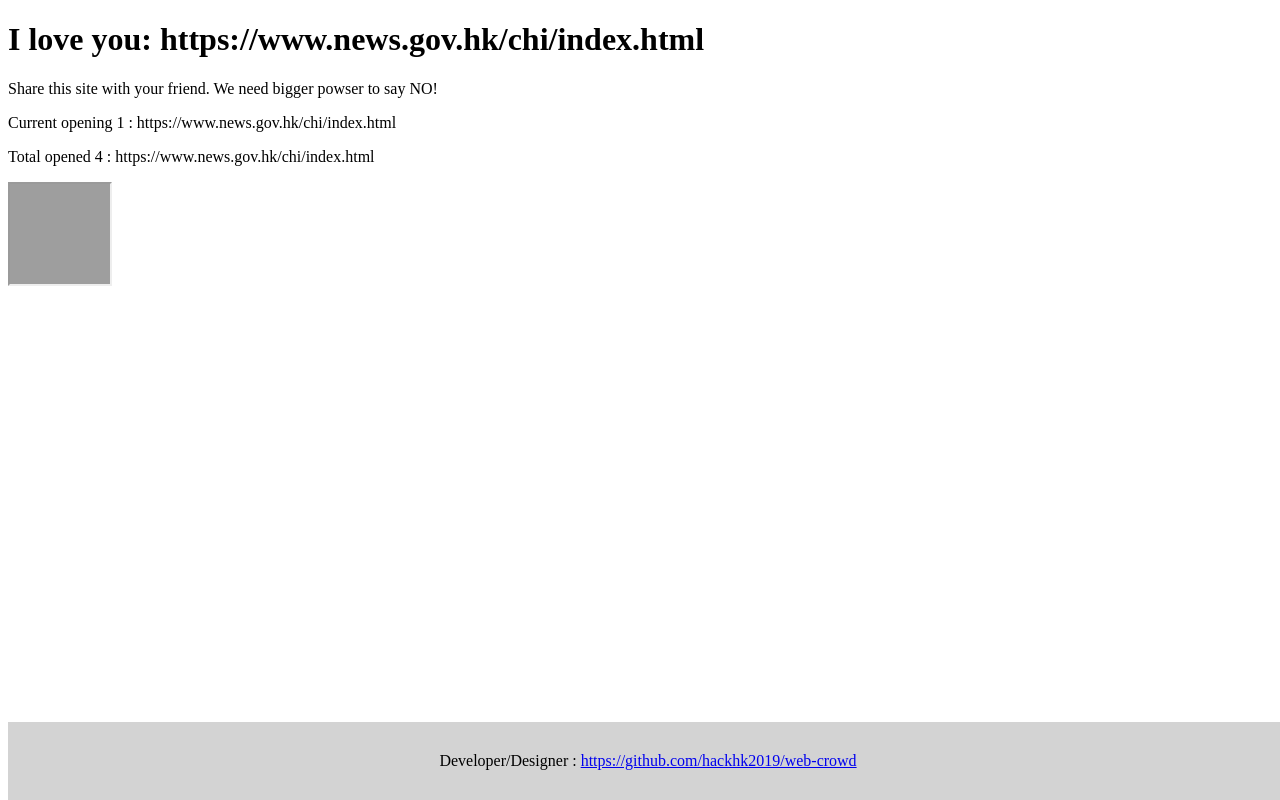
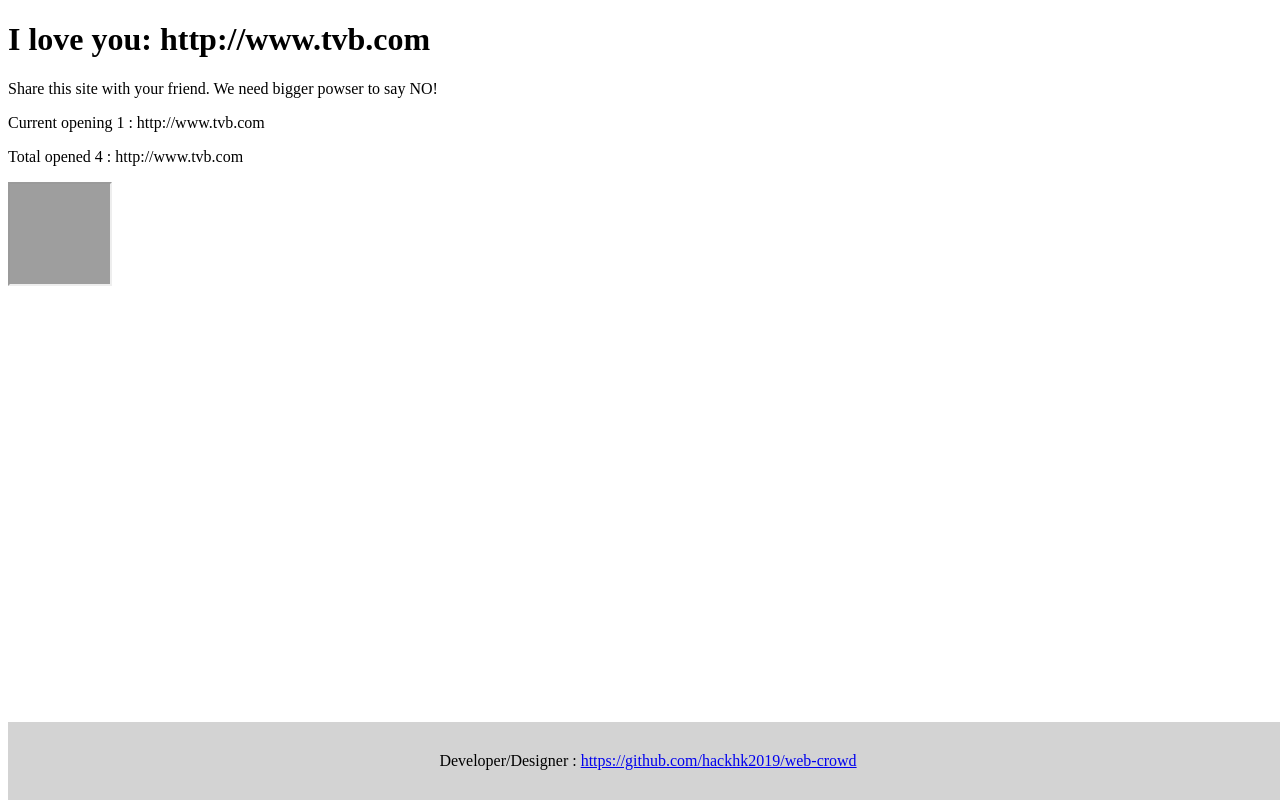
Before and after one commit to hackhk2019/web-crowd, a website: page index.html in a window 1280 px wide. Drawn offline with Linux system fonts and the light colour scheme; grey boxes are pictures that could not be loaded.

Commit message:
heroku config

```diff
--- a/index.html
+++ b/index.html
@@ -25,8 +25,8 @@
     </div>
 
 <script>
-// const TARGET_URL = "http://www.tvb.com"
-const TARGET_URL = "https://www.news.gov.hk/chi/index.html"
+const TARGET_URL = "http://www.tvb.com"
+// const TARGET_URL = "https://www.news.gov.hk/chi/index.html"
 const MAX_COUNT = 3
 const updateAndShowCount = (msg) => {
   document.getElementById("msg").innerHTML = msg;
```
